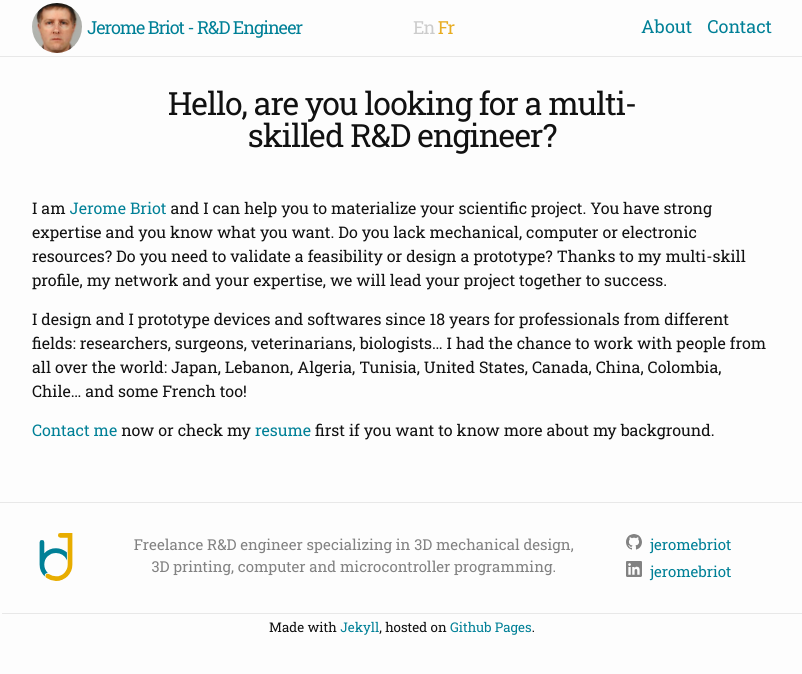
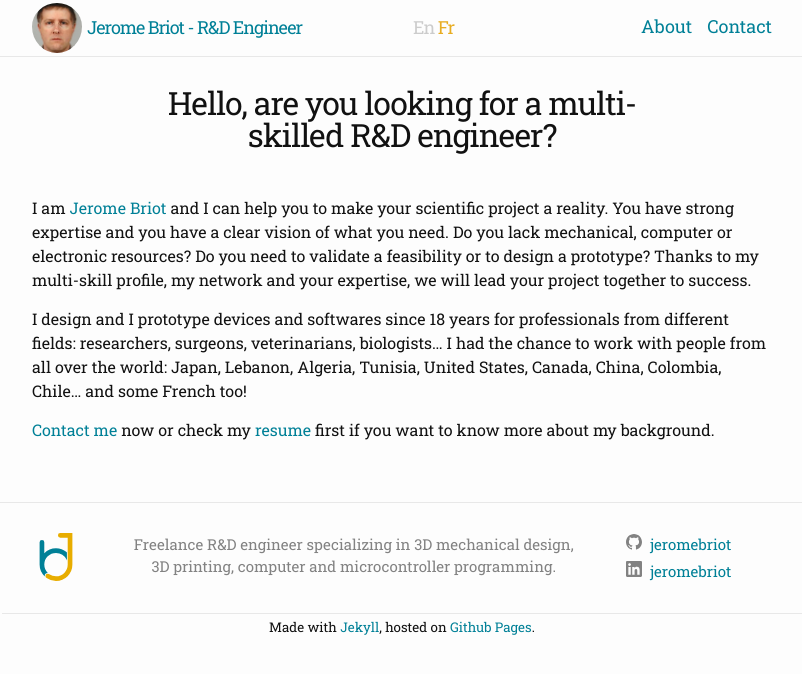
Before and after one commit to JeromeBriot/jeromebriot.github.io, a Jekyll site: the page built from index.md, in a window 1280 px wide. Shown: the top 674 px of the page, without its empty margins (238-1040 px from the left). Built offline with Jekyll 4.4.1, drawn with Linux system fonts in a browser that asks for light colours.

Commit message:
Improve english grammar

```diff
--- a/index.md
+++ b/index.md
@@ -7,7 +7,7 @@ nav_title: About
 ref: index
 ---
 
-I am [Jerome Briot]({{ "/" | relative_url }}) and I can help you to materialize your scientific project. You have strong expertise and you know what you want. Do you lack mechanical, computer or electronic resources? Do you need to validate a feasibility or design a prototype? Thanks to my multi-skill profile, my network and your expertise, we will lead your project together to success.
+I am [Jerome Briot]({{ "/" | relative_url }}) and I can help you to make your scientific project a reality. You have strong expertise and you have a clear vision of what you need. Do you lack mechanical, computer or electronic resources? Do you need to validate a feasibility or to design a prototype? Thanks to my multi-skill profile, my network and your expertise, we will lead your project together to success.
 
 I design and I prototype devices and softwares since {{ "now" | date: "%Y" | minus: 2000 }} years for professionals from different fields: researchers, surgeons, veterinarians, biologists… I had the chance to work with people from all over the world: Japan, Lebanon, Algeria, Tunisia, United States, Canada, China, Colombia, Chile… and some French too!
 
```
